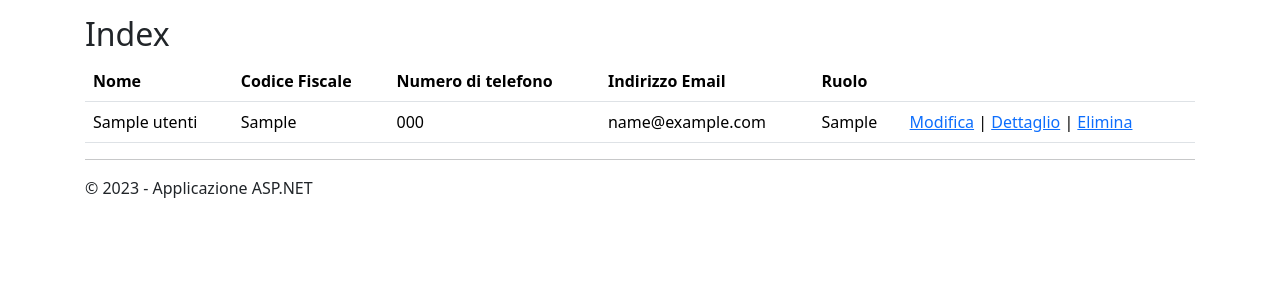
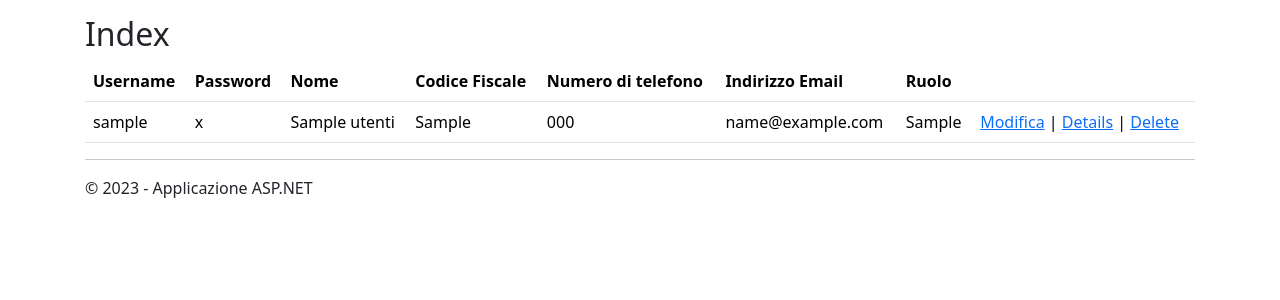
Before and after one commit to alessioportacci/Epicode-U5-W4-BuildWeek, an ASP.NET MVC app: page /Admin in a window 1280 px wide. Shown: the part 56-356 px from the top of the page. Run offline with ASP.NET Core 8 and stand-ins for ASP.NET MVC 5, Linux system fonts and the light colour scheme; tables that the repository leaves empty hold one stand-in row (values such as "Sample post"); the project's own start-up code is not run, and a stand-in starts its controllers and pages; some libraries are stand-ins or nearby versions.

Commit message:
added password, user

```diff
--- a/U5-W4-BuildWeek/Controllers/AdminController.cs
+++ b/U5-W4-BuildWeek/Controllers/AdminController.cs
@@ -35,7 +35,7 @@ namespace U5_W4_BuildWeek.Controllers
             db.Entry(utente).State = System.Data.Entity.EntityState.Modified;
             db.SaveChanges();
 
-            return View(db.Utenti);
+            return RedirectToAction("index");
         }
 
 
--- a/U5-W4-BuildWeek/Views/Admin/Index.cshtml
+++ b/U5-W4-BuildWeek/Views/Admin/Index.cshtml
@@ -11,6 +11,12 @@
 </p>*@
 <table class="table">
     <tr>
+        <th>
+            @Html.DisplayNameFor(model => model.Username)
+        </th>
+        <th>
+            @Html.DisplayNameFor(model => model.Password)
+        </th>
         <th>
             @Html.DisplayNameFor(model => model.Nome)
         </th>
@@ -32,6 +38,13 @@
 @foreach (var item in Model) {
     <tr>
         <td>
+            @Html.DisplayFor(modelItem => item.Username)
+        </td>
+        <td>
+            @Html.DisplayFor(modelItem => item.Password)
+
+        </td>
+        <td>
             @Html.DisplayFor(modelItem => item.Nome)
         </td>
         <td>
@@ -48,8 +61,8 @@
         </td>
         <td>
             @Html.ActionLink("Modifica", "Edit", new { id=item.Id }) |
-            @Html.ActionLink("Dettaglio", "Details", new { id=item.Id }) |
-            @Html.ActionLink("Elimina", "Delete", new { id=item.Id })
+            @Html.ActionLink("Details", "Details", new { id=item.Id }) |
+            @Html.ActionLink("Delete", "Delete", new { id=item.Id })
         </td>
     </tr>
 }
```
Also changed, not shown: U5-W4-BuildWeek/Views/Admin/Details.cshtml (+16 -0 lines), U5-W4-BuildWeek/Views/Admin/Edit.cshtml (+16 -0 lines), U5-W4-BuildWeek/U5-W4-BuildWeek.csproj.
